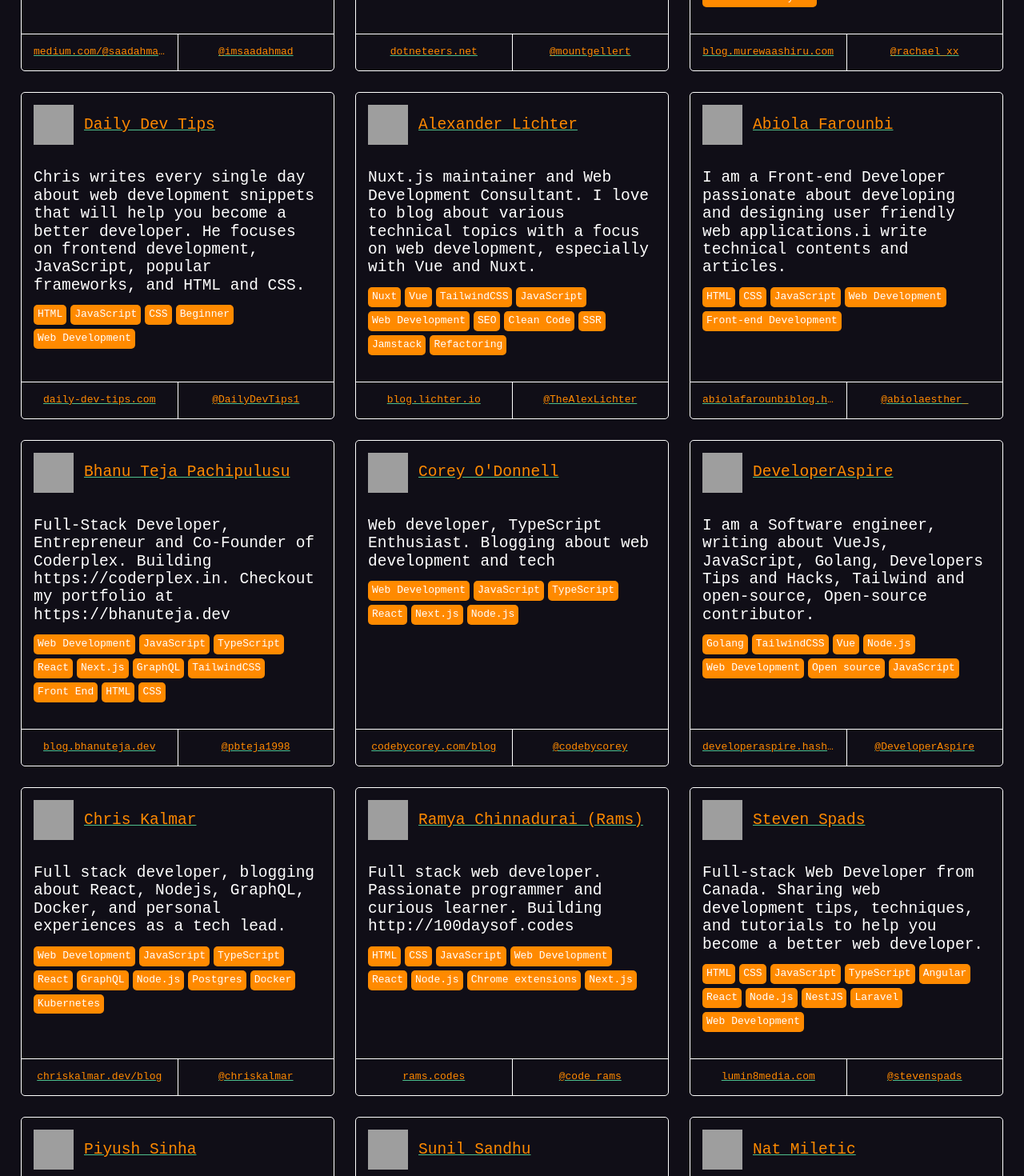
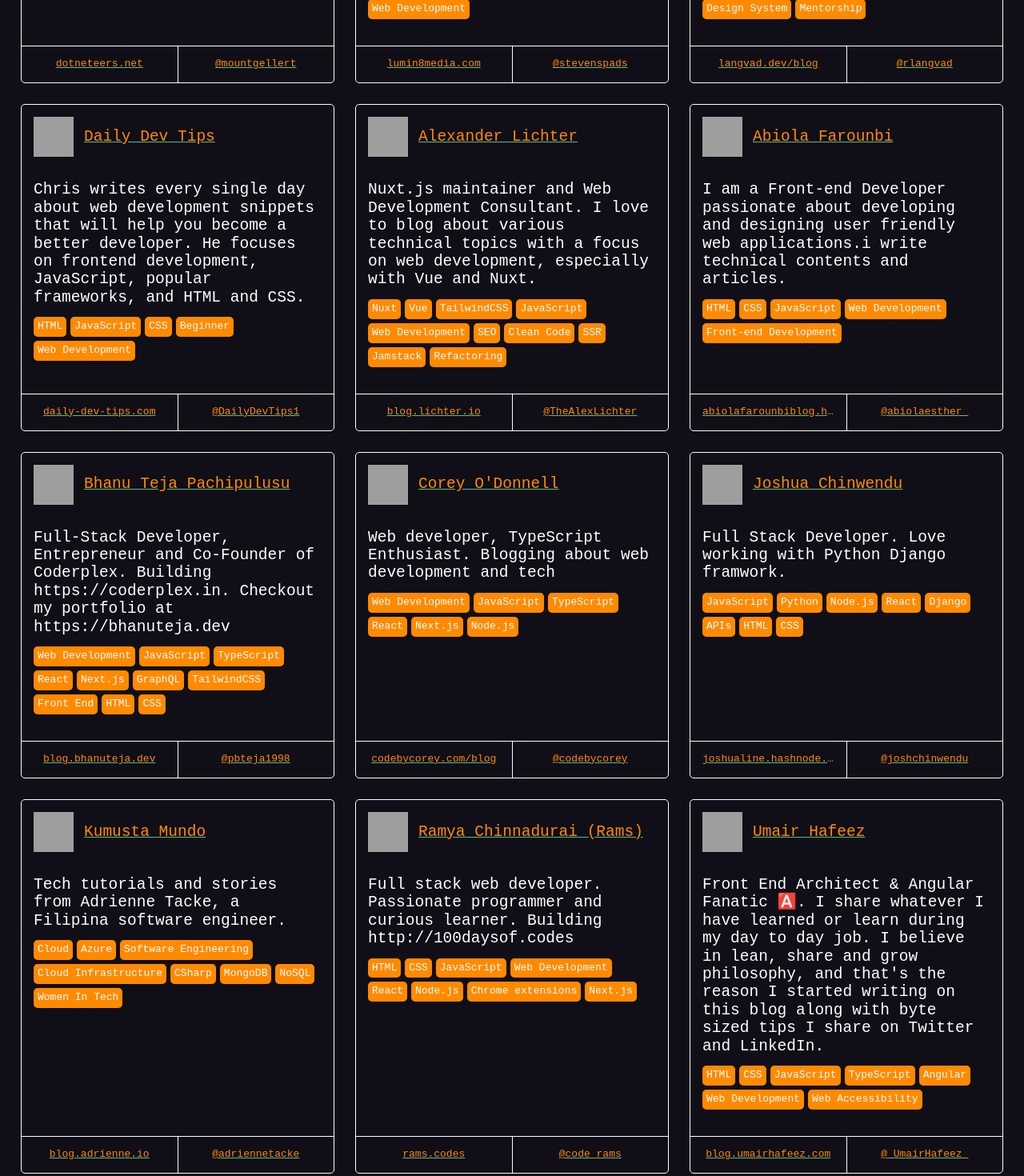
Before and after one commit to markodenic/awesome-tech-blogs, a Nuxt app: page / in a window 1280 px wide. Shown: the part 1180-2650 px from the top of the page at 80% size. Built offline with nearby package versions, Linux system fonts and the light colour scheme; grey boxes are pictures that could not be loaded.

Commit message:
chore: added blog.umairhafeez.com

```diff
--- a/data.js
+++ b/data.js
@@ -883,4 +883,19 @@ module.exports = [
       'Web Development',
     ]
   },
+  {
+    name: 'Umair Hafeez',
+    description: 'Front End Architect & Angular Fanatic 🅰️. I share whatever I have learned or learn during my day to day job. I believe in lean, share and grow philosophy, and that\'s the reason I started writing on this blog along with byte sized tips I share on Twitter and LinkedIn.',
+    url: 'https://blog.umairhafeez.com',
+    twitter: '@_UmairHafeez_',
+    tags: [
+      'HTML',
+      'CSS',
+      'JavaScript',
+      'TypeScript',
+      'Angular',
+      'Web Development',
+      'Web Accessibility'
+    ]
+  }
 ];
```
